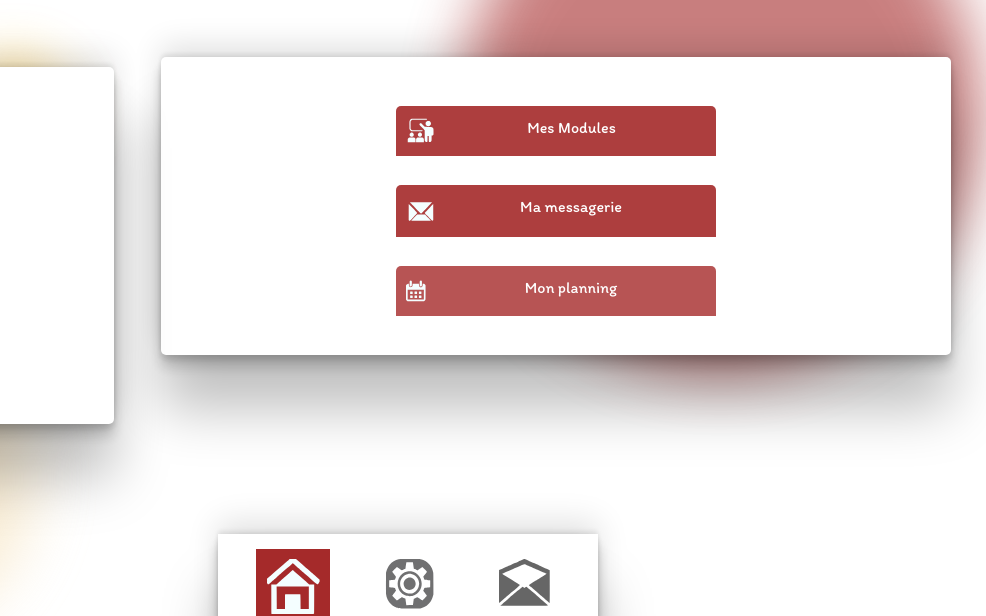
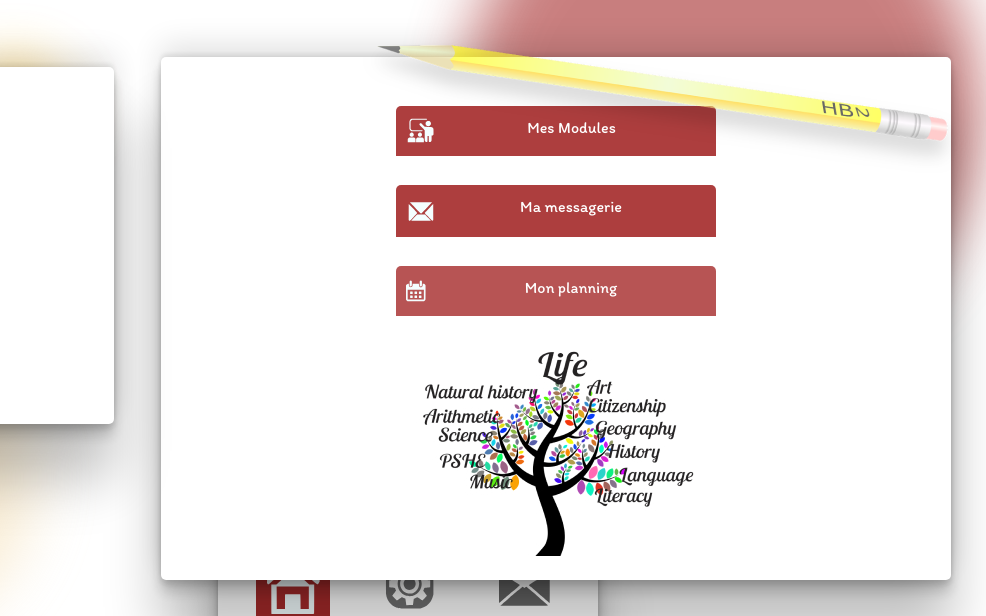
Before and after one commit to Aria1986/filrougem2i, a plain HTML site: page accueil_etudiant.html in a window 1280 px wide. Shown: the part 157-773 px from the top of the page, 294-1280 px from the left. Drawn offline with Linux system fonts and the light colour scheme; a web font is replaced by a local one.

Commit message:
deco modules

```diff
--- a/accueil_etudiant.html
+++ b/accueil_etudiant.html
@@ -63,7 +63,7 @@
         </a><br><br>
         <a href="index.html"><i class="fa fa-power-off"><b> Se déconnecter</b></i></a>
     </div>
-
+    <img id="crayon" src="./img/crayon.png" alt="crayon"/>
     <!-- les options -->
     <div class="container">
         <a href="modules_etudiant.html">
@@ -90,6 +90,9 @@
            <p> Mon planning</p>
         </div>
         </a>
+        <div class="img">
+            <img src="./img/arbre.jpg" alt="arbre de choix" />
+        </div>
     </div>
 
 
--- a/style.css
+++ b/style.css
@@ -100,7 +100,7 @@ body{
     max-width:750px;
     overflow: hidden;
     border-radius: 5px;
-    z-index: 100;
+    z-index: 10;
     position: relative;
     background-color: white;
 }
@@ -160,6 +160,12 @@ input{
 }
 .options p {
     margin:2px auto;
+}
+#crayon{
+    position:absolute;
+    z-index: 11;
+    right: 20px;
+    top: 196px;
 }
 .red1{
     background-color: var(--color-dark-red);
@@ -240,6 +246,9 @@ input{
         width:100%;
         border-radius: 5px;
     }
+    #crayon, #redCircle, #bigYellowCircle, #smallYellowCircle{
+        display:none;
+    }
 }
 /* @media screen and (min-width:768px){
     .container{
```
Also changed, not shown: img/arbre.jpg (added), img/crayon.png (added).
